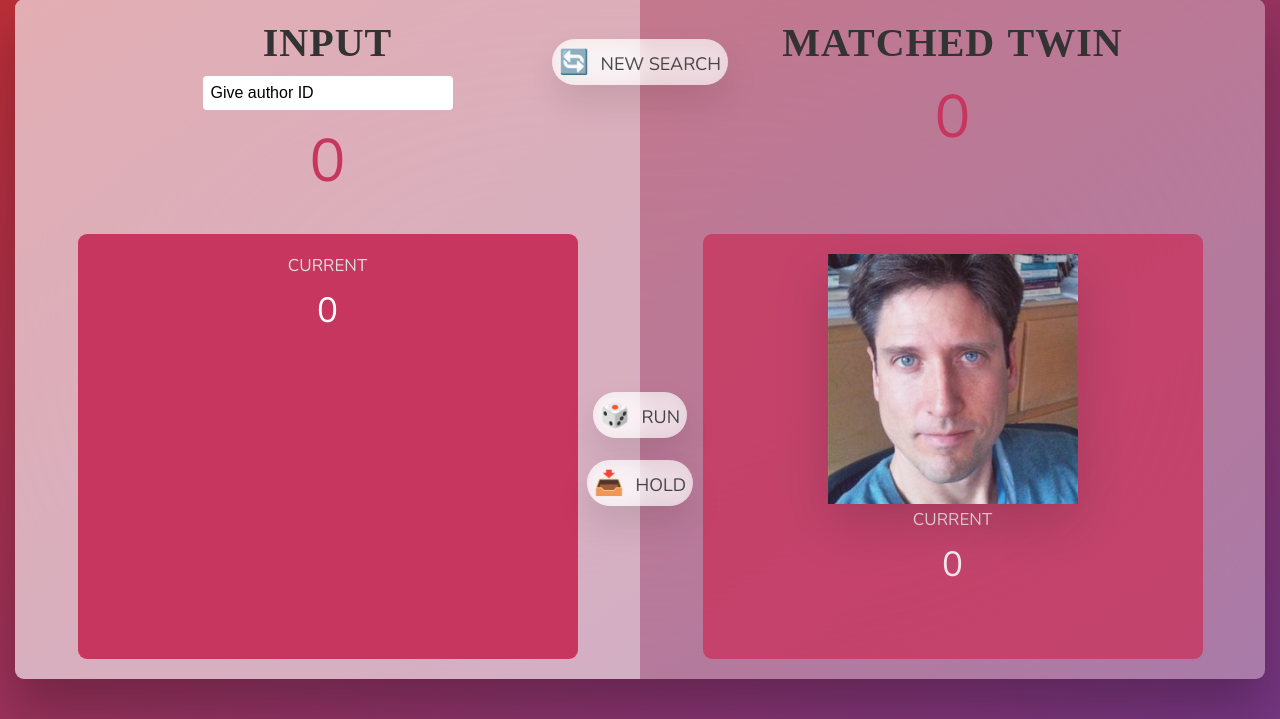
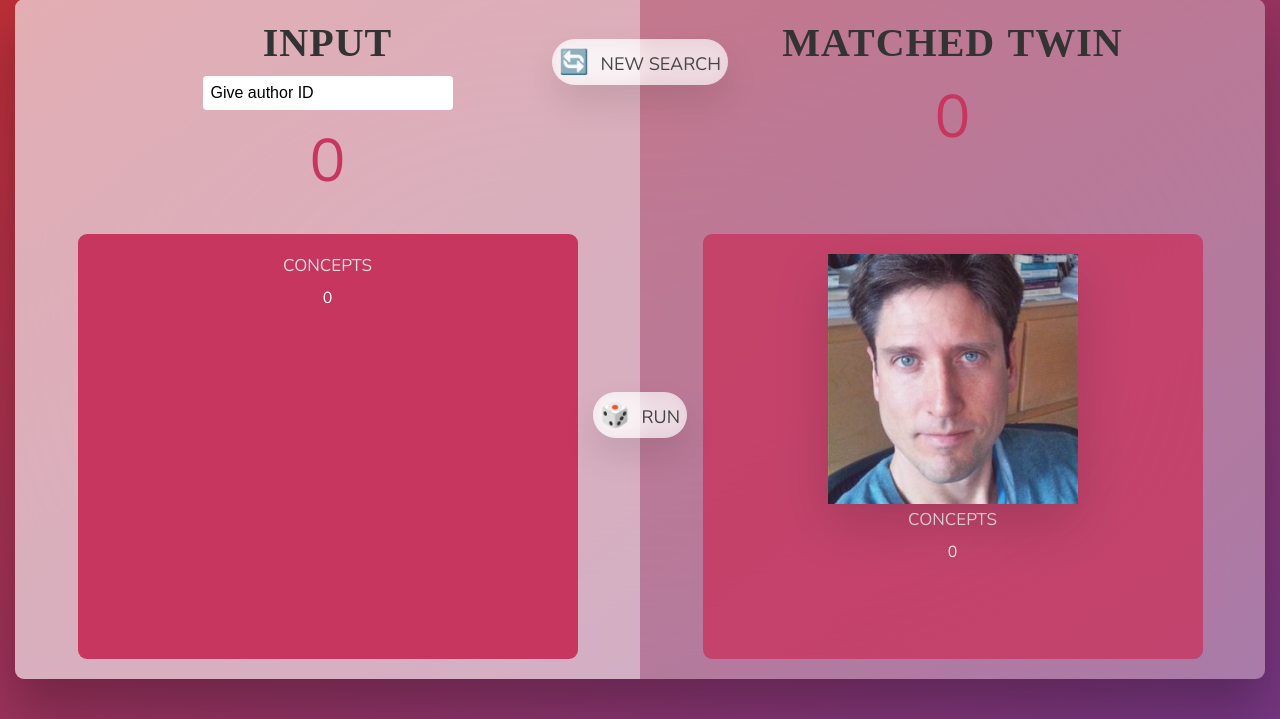
Before and after one commit to Sai90000/ScholarConnect, a Django app: page / in a window 1280 px wide. Shown: the part 81-800 px from the top of the page. Run offline with Django 4.2, Linux system fonts and the light colour scheme; some libraries are stand-ins or nearby versions.

Commit message:
final changes

```diff
--- a/ScholarConnect/sc/views.py
+++ b/ScholarConnect/sc/views.py
@@ -16,16 +16,24 @@
     input_request = request.GET.get('input_search_id')
     json_output = get_closest_author(input_request)
     json_input = get_author_details(input_request)
+    output_concepts_string = ""
+    for concept in json_output['x_concepts'][:5]:
+        output_concepts_string += f"{concept['display_name']} ({concept['score']}), "
+    input_concepts_string = ""
+    for concept in json_input['x_concepts'][:5]:
+        input_concepts_string += f"{concept['display_name']} ({concept['score']}), "
 
     return JsonResponse({'output':{'name': json_output['display_name'],
                          'country': json_output['last_known_institution']['country_code'],
                          'hidx': json_output['summary_stats']['h_index'],
-                         'type': json_output['last_known_institution']['type']
+                         'type': json_output['last_known_institution']['type'],
+                                   'concepts': output_concepts_string,
                             },
                         'input':{'name': json_input['display_name'],
                          'country': json_input['last_known_institution']['country_code'],
                          'hidx': json_input['summary_stats']['h_index'],
-                         'type': json_input['last_known_institution']['type']
+                         'type': json_input['last_known_institution']['type'],
+                                 'concepts': input_concepts_string,
                             },
                          })
 
--- a/ScholarConnect/templates/index.html
+++ b/ScholarConnect/templates/index.html
@@ -96,9 +96,9 @@
         align-items: center;
         justify-content: center;
         position: relative;
-        top: 10%;
         left: 25%
       }
+
 
       h2 {
         font-family: 'Charmonman';
@@ -296,8 +296,9 @@
 
         <div class="current">
           <img src="./static/default.jpg" alt="Playing dice" class="input_img" />
-          <p class="current-label">Current</p>
-          <p class="current-score" id="current--0">0</p>
+          <p class="current-label">Concepts</p>
+          <p class="current-score" id="current--0" style="font-size: 16px">Concepts</p>
+          <p class="concepts-original"></p>
         </div>
       </section>
       <section class="player player--1">
@@ -306,14 +307,14 @@
         <div class="current">
           <img src="./static/default.jpg", class="match_img" />
           <img src="./static/default.jpg", class="match_final_img" />
-          <p class="current-label">Current</p>
-          <p class="current-score" id="current--1">0</p>
+          </br>
+          <p class="current-label">Concepts</p>
+          <p class="current-score" id="current--1" style="font-size: 16px">Concepts</p>
         </div>
       </section>
 
       <button class="btn btn--new">🔄 New search</button>
       <button class="btn btn--search">🎲 Run</button>
-      <button class="btn btn--hold">📥 Hold</button>
     </main>
     <script>
       'use strict';
@@ -409,8 +410,18 @@
 
       function afterSending(){
         // Display input image
+        const i_dice = Math.trunc(Math.random() * 9) + 1;
         inptEL.classList.remove('hidden');
-        inptEL.src = `./static/input/${dice}.png`;
+        inptEL.src = `./static/input/${i_dice}.png`;
+
+      }
+
+      function changeFinal_img(){
+
+        const o_dice = Math.trunc(Math.random() * 9) + 1;
+        match_finalEL.classList.remove('hidden');
+        match_finalEL.src = `./static/dummy/${o_dice}.png`;
+
       }
       // make a request to api functionality
       btnSearch.addEventListener('click', function () {
@@ -427,12 +438,15 @@
               'input_search_id': document.getElementById("input_id").value
             },
             success: function(response){
+              afterSending()
+              // hide input_id
+              document.getElementById("input_id").classList.add('hidden');
               //clearInterval(intervalId);
-              current0El.textContent = response['input']['type']
+              current0El.textContent = response['input']['concepts']
               score0El.classList.remove('hidden')
               score0El.textContent = response['input']['name']
 
-              current1El.textContent = response['output']['type']
+              current1El.textContent = response['output']['concepts']
               score1El.classList.remove('hidden')
               score1El.textContent = response['output']['name']
 
@@ -444,6 +458,7 @@
               }
               ,1000)
               match_finalEL.style.display = 'flex';
+              changeFinal_img();
             },
 
             error: function(error){
```
